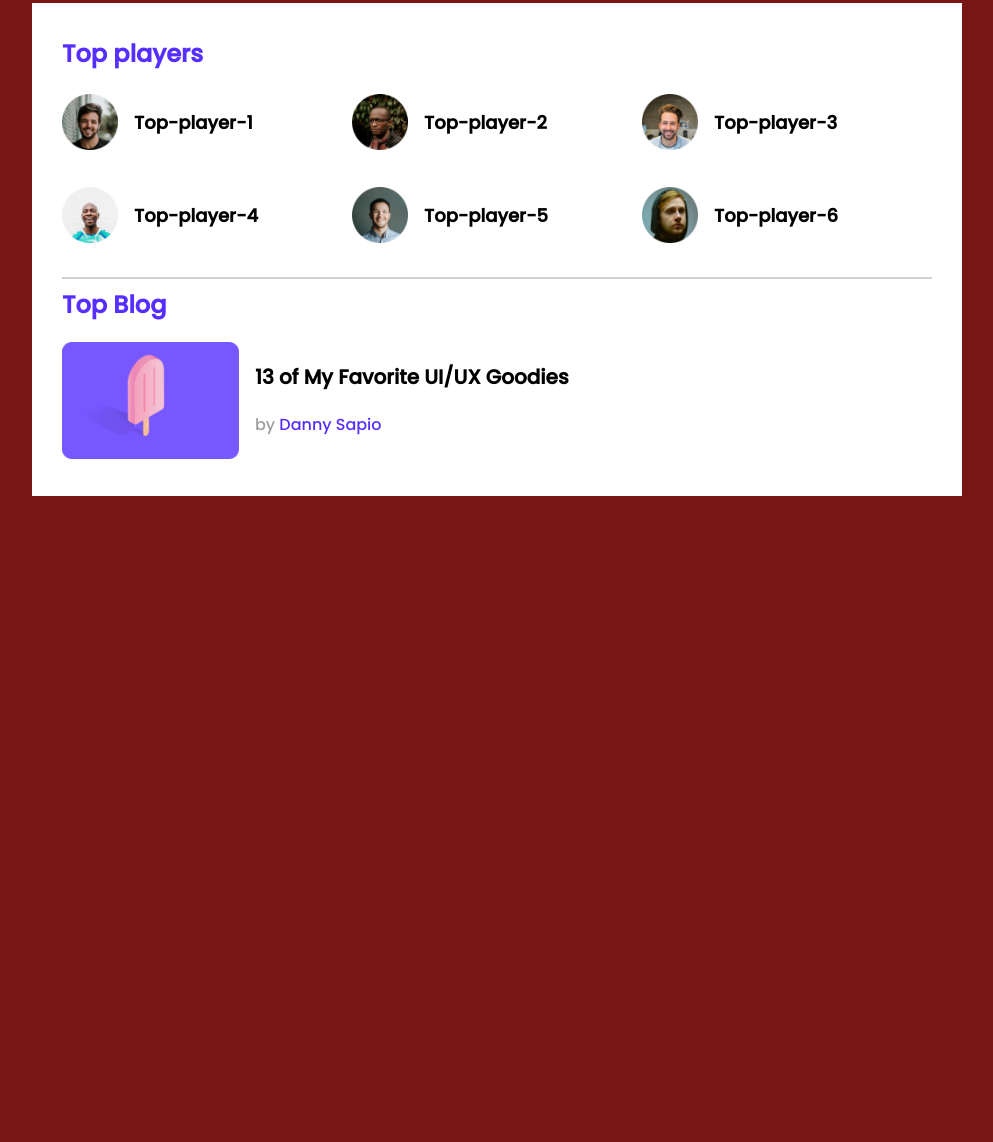
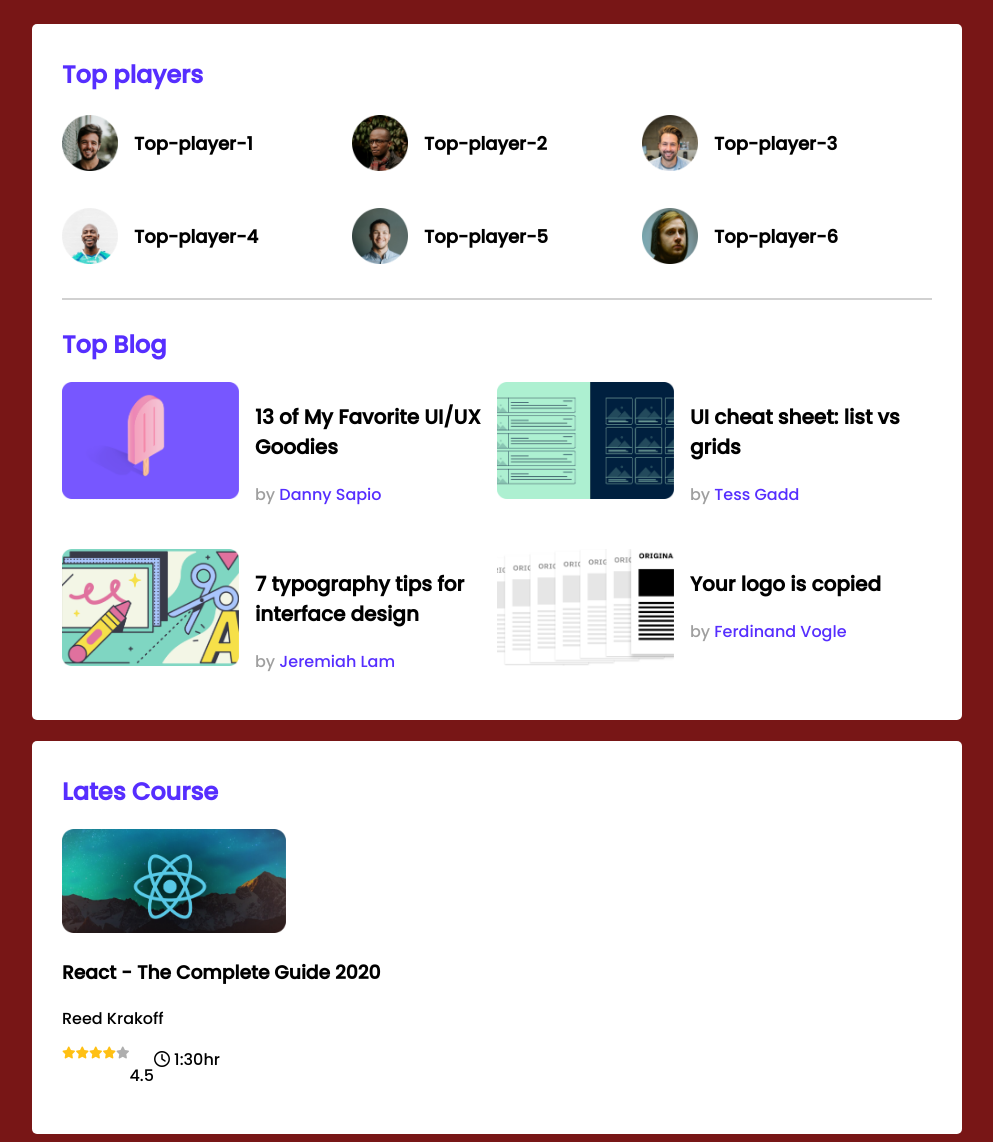
Before and after one commit to hishovon/leader-board, a plain HTML site: page leader-board.html in a window 1280 px wide. Shown: the part 5-1147 px from the top of the page, without its empty margins (143-1136 px from the left). Before the commit the page ends 800 px from the top, so only its background shows below. Drawn offline with Linux system fonts and the light colour scheme.

Commit message:
first-commit

```diff
--- a/leader-board.html
+++ b/leader-board.html
@@ -1,12 +1,16 @@
 <!DOCTYPE html>
 <html lang="en">
+
 <head>
     <meta charset="UTF-8">
     <meta http-equiv="X-UA-Compatible" content="IE=edge">
     <meta name="viewport" content="width=device-width, initial-scale=1.0">
     <title>Leader Board</title>
+    <!-- font awsome -->
+    <script src="https://kit.fontawesome.com/b1d7bcaa21.js" crossorigin="anonymous"></script>
     <link rel="stylesheet" href="styles/styles.css">
 </head>
+
 <body>
     <!-- haed start -->
     <header>
@@ -58,9 +62,71 @@
                             <p class="blog-writter">by <a href="">Danny Sapio</a></p>
                         </div>
                     </article>
+                    <article class="blog">
+                        <div class="thumble">
+                            <img src="images/blogs/blog-2.png" alt="">
+                        </div>
+                        <div class="blog-info">
+                            <h3 class="blog-title">UI cheat sheet:
+                                list vs grids</h3>
+                            <p class="blog-writter">by <a href="">Tess Gadd</a></p>
+                        </div>
+                    </article>
+                    <article class="blog">
+                        <div class="thumble">
+                            <img src="images/blogs/blog-3.png" alt="">
+                        </div>
+                        <div class="blog-info">
+                            <h3 class="blog-title">7 typography tips
+                                for interface design</h3>
+                            <p class="blog-writter">by <a href="">Jeremiah Lam</a></p>
+                        </div>
+                    </article>
+                    <article class="blog">
+                        <div class="thumble">
+                            <img src="images/blogs/blog-4.png" alt="">
+                        </div>
+                        <div class="blog-info">
+                            <h3 class="blog-title">Your logo is
+                                copied</h3>
+                            <p class="blog-writter">by <a href=""> Ferdinand Vogle</a></p>
+                        </div>
+                    </article>
                 </div>
             </div>
         </section>
+        <!-- section two -->
+        <section class="container">
+            <h2 class="section-title">Lates Course</h2>
+             <div class="courses">
+                <div class="course">
+                    <div class="course-banner">
+                        <img src="images/courses/course-1.png" alt="">
+                    </div>
+                    <div class="course-detail">
+                        <h3 class="course-title">React - The Complete
+                            Guide 2020</h3>
+                            <p class="course-author">Reed Krakoff</p>
+                            <div class="course-info">
+                                <i class="fa-solid fa-star filled"></i>
+                                <i class="fa-solid fa-star filled"></i>
+                                <i class="fa-solid fa-star filled"></i>
+                                <i class="fa-solid fa-star filled"></i>
+                                <i class="fa-solid fa-star empty"></i>
+                            <p>4.5</p>
+                            <div class="course-duration">
+                                <i class="fa-regular fa-clock"></i>
+                                1:30hr
+                            </div>
+                        </div>
+                    </div>
+                </div>
+             </div>
+
+
+
+        </section>
     </main>
 </body>
+
 </html>
--- a/styles/styles.css
+++ b/styles/styles.css
@@ -11,16 +11,20 @@
 
 main{
     display: flex;
-    justify-content: center;
+    flex-direction: column;
+    align-items: center;
 }
 .container{
     background-color:  #ffffff;
     width: 870px;
     padding: 30px;
+    border-radius: 5px;
+    margin-top: 21px;
 }
 
 hr{
     border: 1px solid #D1D1D1;
+    margin-bottom: 27px;
 }
 
 /* top players style */
@@ -56,6 +60,12 @@
 }
 
 /* top- blogs styles */
+
+.blogs{
+    display: grid;
+    grid-template-columns: repeat(2 , 1fr);
+    grid-row-gap: 26px;
+}
 .blog{
     display: flex;
 }
@@ -78,3 +88,20 @@
     font-size: 16px;
     text-decoration: none;
 }
+/* section-two */
+.course .course-banner img{
+    width: 224px;
+    height: 104px;
+}
+.course-info{
+    display: flex;
+}
+.fa-star{
+    font-size: 12px;
+}
+.fa-star.filled{
+    color: #FFC014;
+}
+.fa-star.empty{
+    color:  #AEAEAE;
+}
```
Lines whose indentation alone changed are shown as unchanged.
